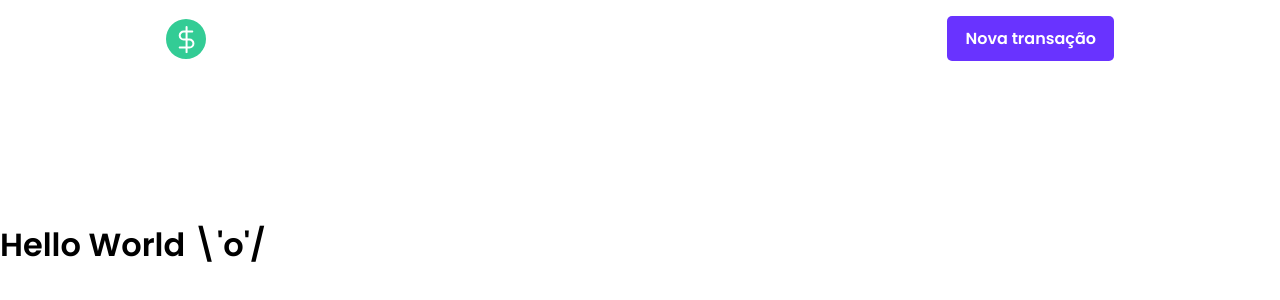
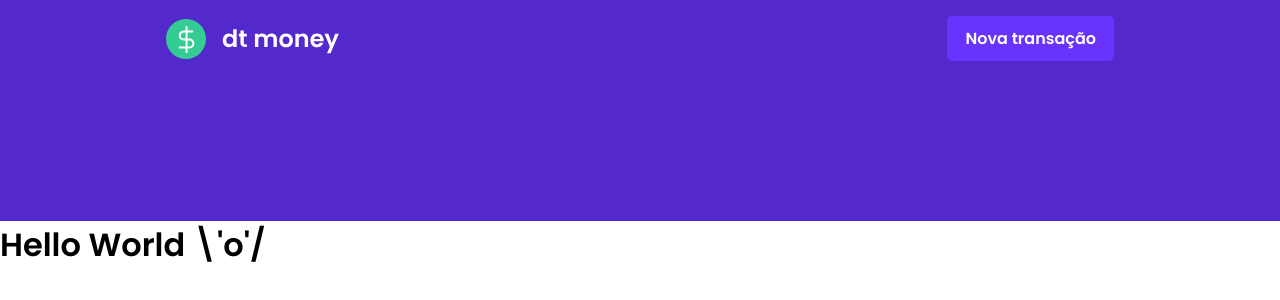
Before and after one commit to italoholanda/React__dt-money, a React (Create React App) app: page / in a window 1280 px wide. Shown: the top 300 px of the page. Built offline with nearby package versions, Linux system fonts and the light colour scheme.

Commit message:
fixed var blue in global styles

```diff
--- a/src/styles/global.ts
+++ b/src/styles/global.ts
@@ -12,7 +12,7 @@ export const GlobalStyle = createGlobalStyle`
 
 	:root {
 		--background: #E5E5E5;
-		--blue: ##5429CC;
+		--blue: #5429CC;
 		--blue-light: #6933ff;
 		--green: #33CC95;
 		--red: #E62E4D;
```
